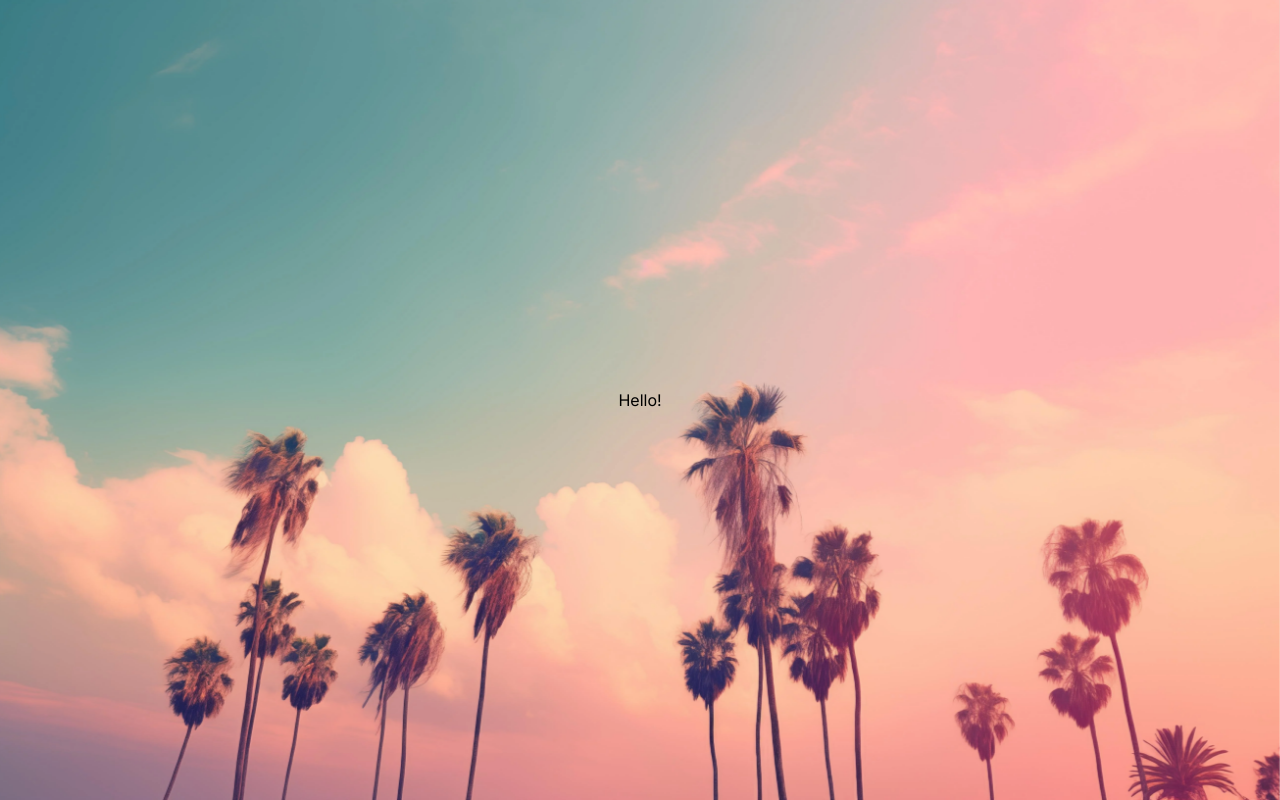
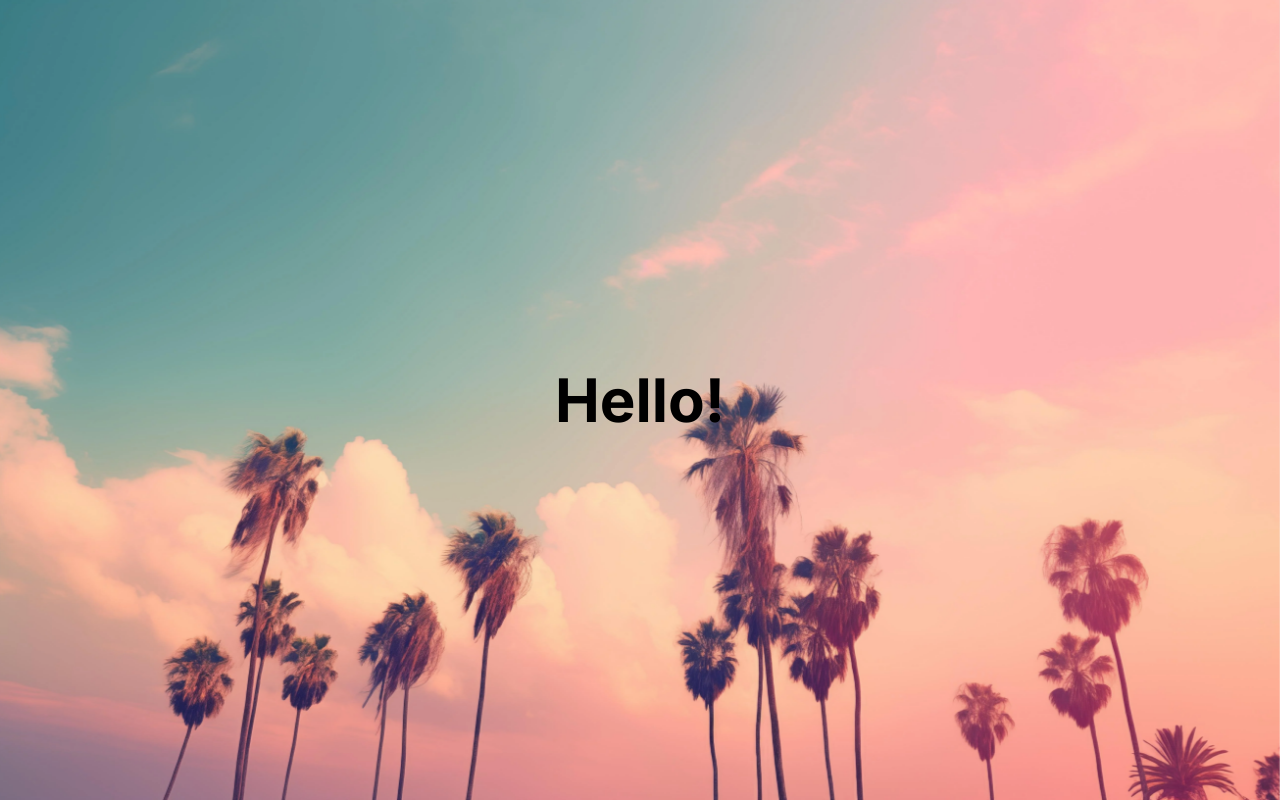
Before and after one commit to ample-samples/browser-homepage, a Next.js app: page / in a window 1280 px wide. Built offline with nearby package versions, Linux system fonts and the light colour scheme.

Commit message:
added vercel/og

```diff
--- a/src/app/page.tsx
+++ b/src/app/page.tsx
@@ -11,7 +11,10 @@ export default function Home() {
       >
         <div
           className=''
-        ><p>Hello!</p></div>
+        ><h1
+            className='font-bold text-6xl'
+          >Hello!</h1>
+        </div>
       </div>
     </>
   )
```
Also changed, not shown: package.json (+6 -5 lines), 1 other file (tests, documents, lock files or other folders).
